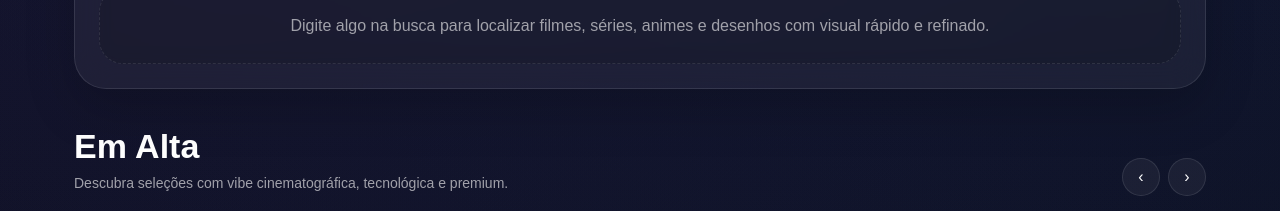
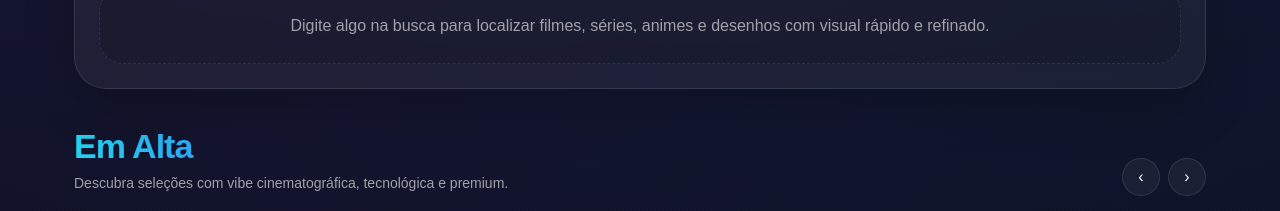
Before and after one commit to andreyribeiro392-coder/Drike.site, a React (Vite) app: page / in a window 1280 px wide. Shown: the part 1080-1291 px from the top of the page. Built offline with nearby package versions, Linux system fonts and the light colour scheme; grey boxes are pictures that could not be loaded.

Commit message:
Update index.css

```diff
--- a/src/index.css
+++ b/src/index.css
@@ -258,8 +258,16 @@
   margin-bottom: 22px;
 }
 
-.section-head h2 {
-  margin: 8px 0 0;
+.section-head h2{
+  margin:0;
+  font-size:36px;
+  font-weight:900;
+  letter-spacing:-1px;
+  background:linear-gradient(90deg,#22d3ee,#3b82f6,#8b5cf6);
+  -webkit-background-clip:text;
+  background-clip:text;
+  color:transparent;
+}
 }
 
 .movie-grid {
```
